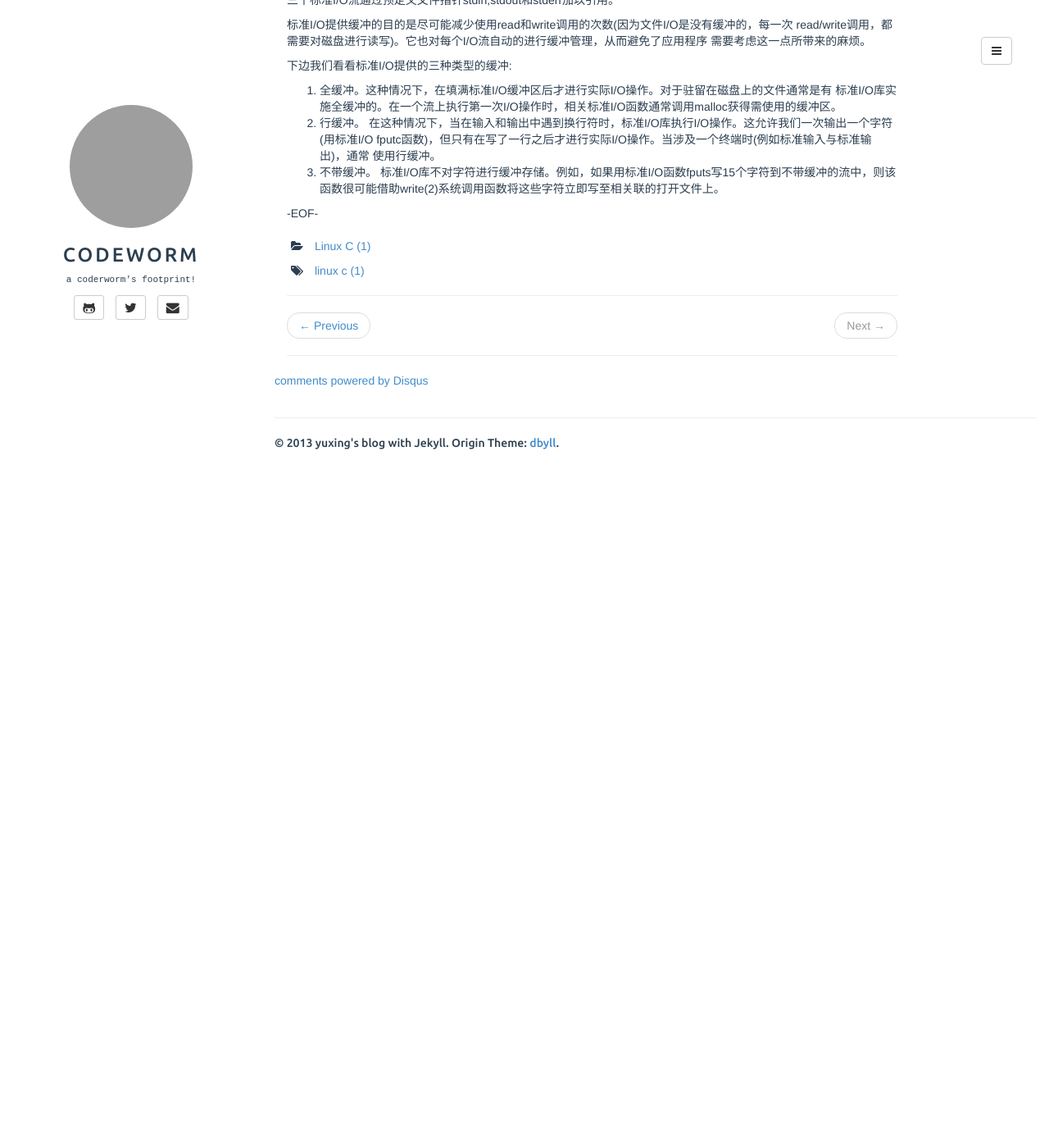
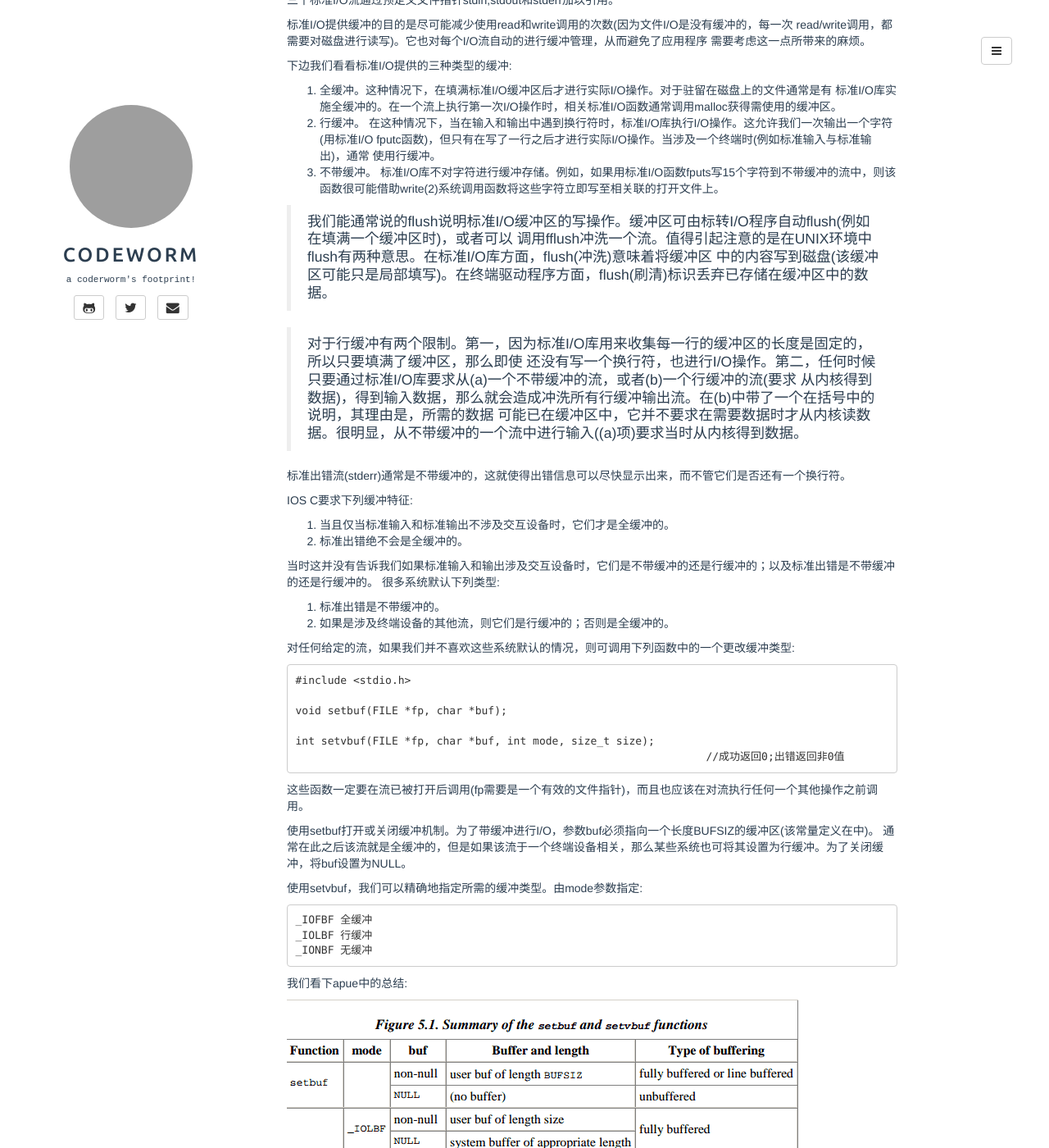
Before and after one commit to yuxingfirst/blog, a Jekyll site: the page built from _posts/linux-c/2013-12-18-standard-io-buffer.md, in a window 1280 px wide and 1400 px high, scrolled down 240 px. Shown: the whole window at 82% size. Built offline with Jekyll 4.4.1, drawn with Linux system fonts in a browser that asks for light colours; comment, search, counter and statistics services are not loaded; before the commit the page ends 900 px from its top, so only the background shows below that; some of the changed text lies outside the part shown; grey boxes are pictures that could not be loaded.

Commit message:
standard buffer

```diff
--- a/_posts/linux-c/2013-12-18-standard-io-buffer.md
+++ b/_posts/linux-c/2013-12-18-standard-io-buffer.md
@@ -26,4 +26,58 @@ read/write调用，都需要对磁盘进行读写)。它也对每个I/O流自动
 3. 不带缓冲。  标准I/O库不对字符进行缓冲存储。例如，如果用标准I/O函数fputs写15个字符到不带缓冲的流中，则该
 函数很可能借助write(2)系统调用函数将这些字符立即写至相关联的打开文件上。
 
+> 我们能通常说的flush说明标准I/O缓冲区的写操作。缓冲区可由标转I/O程序自动flush(例如在填满一个缓冲区时)，或者可以
+调用fflush冲洗一个流。值得引起注意的是在UNIX环境中flush有两种意思。在标准I/O库方面，flush(冲洗)意味着将缓冲区
+中的内容写到磁盘(该缓冲区可能只是局部填写)。在终端驱动程序方面，flush(刷清)标识丢弃已存储在缓冲区中的数据。
+
+> 对于行缓冲有两个限制。第一，因为标准I/O库用来收集每一行的缓冲区的长度是固定的，所以只要填满了缓冲区，那么即使
+还没有写一个换行符，也进行I/O操作。第二，任何时候只要通过标准I/O库要求从(a)一个不带缓冲的流，或者(b)一个行缓冲的流(要求
+从内核得到数据)，得到输入数据，那么就会造成冲洗所有行缓冲输出流。在(b)中带了一个在括号中的说明，其理由是，所需的数据
+可能已在缓冲区中，它并不要求在需要数据时才从内核读数据。很明显，从不带缓冲的一个流中进行输入((a)项)要求当时从内核得到数据。
+
+标准出错流(stderr)通常是不带缓冲的，这就使得出错信息可以尽快显示出来，而不管它们是否还有一个换行符。
+
+IOS C要求下列缓冲特征:
+
+1. 当且仅当标准输入和标准输出不涉及交互设备时，它们才是全缓冲的。
+2. 标准出错绝不会是全缓冲的。
+
+当时这并没有告诉我们如果标准输入和输出涉及交互设备时，它们是不带缓冲的还是行缓冲的；以及标准出错是不带缓冲的还是行缓冲的。
+很多系统默认下列类型:
+1. 标准出错是不带缓冲的。
+2. 如果是涉及终端设备的其他流，则它们是行缓冲的；否则是全缓冲的。
+
+对任何给定的流，如果我们并不喜欢这些系统默认的情况，则可调用下列函数中的一个更改缓冲类型:
+
+	#include <stdio.h>
+
+	void setbuf(FILE *fp, char *buf);
+
+	int setvbuf(FILE *fp, char *buf, int mode, size_t size);
+									//成功返回0;出错返回非0值
+
+这些函数一定要在流已被打开后调用(fp需要是一个有效的文件指针)，而且也应该在对流执行任何一个其他操作之前调用。
+
+使用setbuf打开或关闭缓冲机制。为了带缓冲进行I/O，参数buf必须指向一个长度BUFSIZ的缓冲区(该常量定义在<stdio.h>中)。
+通常在此之后该流就是全缓冲的，但是如果该流于一个终端设备相关，那么某些系统也可将其设置为行缓冲。为了关闭缓冲，将buf设置为NULL。
+
+使用setvbuf，我们可以精确地指定所需的缓冲类型。由mode参数指定:
+
+	_IOFBF 全缓冲
+	_IOLBF 行缓冲
+	_IONBF 无缓冲
+
+我们看下apue中的总结:
+
+![img1][standard_io_buf]
+
+> 通常，应由系统选择缓冲区的长度，并自动分配缓冲区。在这种情况下关闭此流时，标准I/O库将自动释放缓冲区。
+
+任何时候，我们都可以强制刷新一个流:
+
+	#include <stdio.h>
+	int fflush(FILE *fp);
+
+[standard_io_buf]: https://raw.github.com/yuxingfirst/blog/gh-pages/_images/linux-c/standard_io_buf.png
+
 -EOF-
```
Also changed, not shown: _images/linux-c/standard_io_buf.png (added).
